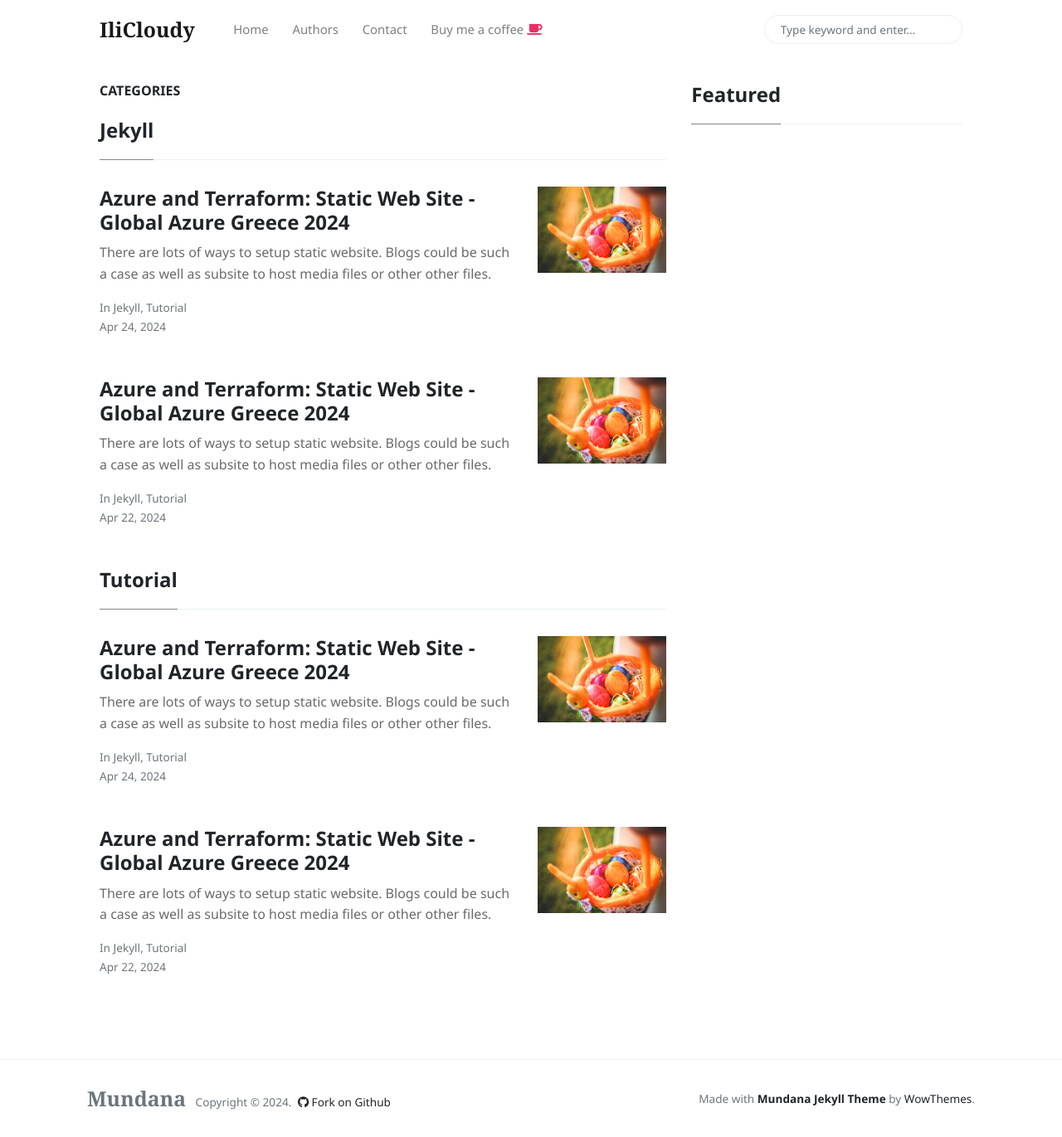
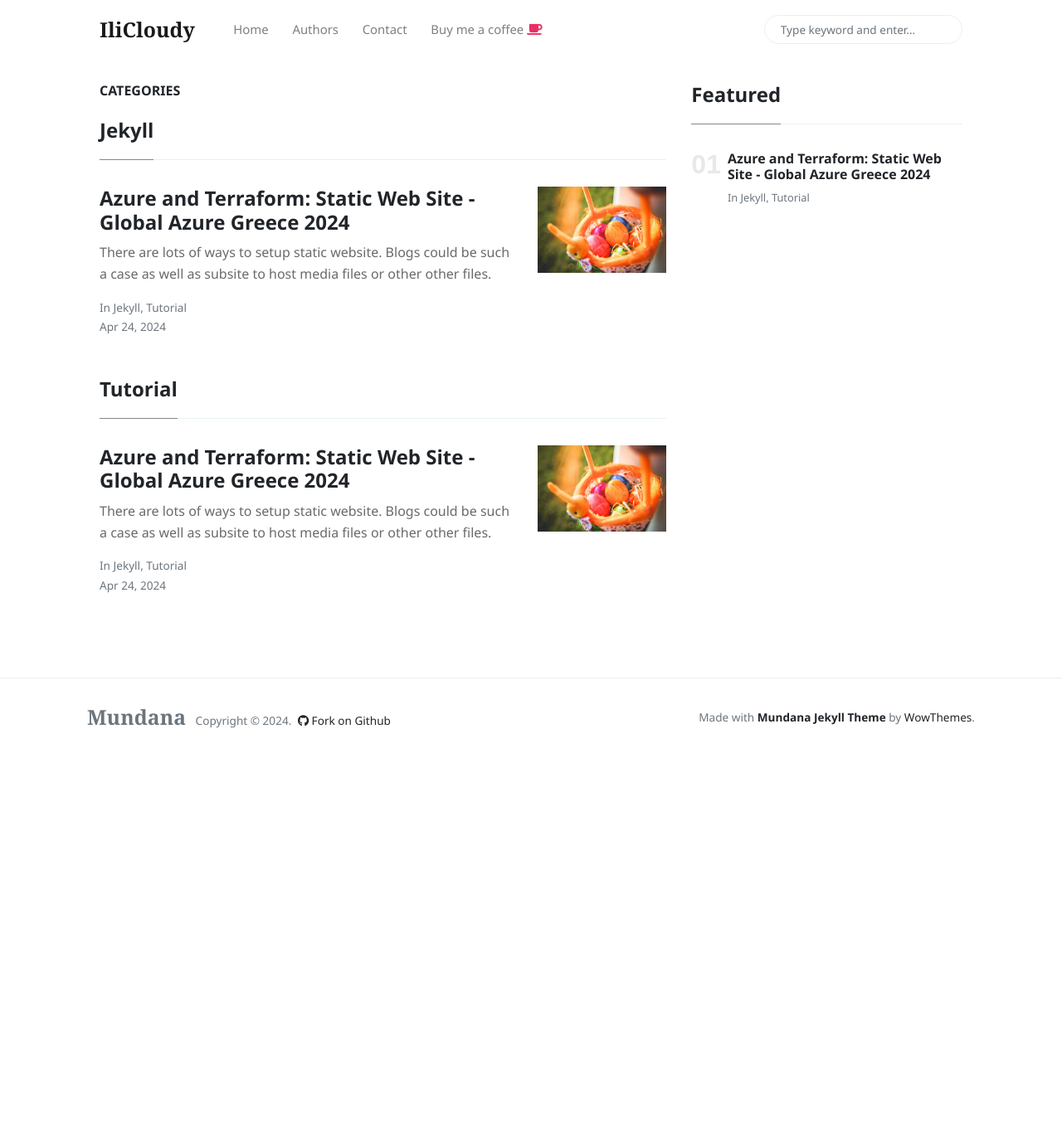
Before and after one commit to ilicloudy/ilicloudy.github.io, a Jekyll site: the page built from _pages/categories.html, in a window 1280 px wide and 1371 px high. Shown: the whole window at 83% size. Built offline with Jekyll 4.4.1, drawn with Linux system fonts in a browser that asks for light colours; nearby versions of some CDN libraries.

Commit message:
jekbuild3

````diff
--- a/_posts/2024-04-22-education.md
+++ /dev/null
@@ -1,44 +0,0 @@
----
-layout: post
-title:  "Azure and Terraform: Static Web Site - Global Azure Greece 2024"
-categories: [ Jekyll, tutorial ]
-image: assets/images/3.jpg
----
-There are lots of ways to setup static website. Blogs could be such a case as well as subsite to host media files or other other files.
-
-
-## Special formatting
-
-As well as bold and italics, you can also use some other special formatting in Markdown when the need arises, for example:
-
-+ ~~strike through~~
-+ ==highlight==
-+ \*escaped characters\*
-
-
-## Writing code blocks
-
-There are two types of code elements which can be inserted in Markdown, the first is inline, and the other is block. Inline code is formatted by wrapping any word or words in back-ticks, `like this`. Larger snippets of code can be displayed across multiple lines using triple back ticks:
-
-```
-.my-link {
-    text-decoration: underline;
-}
-```
-
-If you want to get really fancy, you can even add syntax highlighting using Rouge.
-
-
-![walking]({{ site.baseurl }}/assets/images/8.jpg)
-
-## Reference lists
-
-The quick brown jumped over the lazy.
-
-Another way to insert links in markdown is using reference lists. You might want to use this style of linking to cite reference material in a Wikipedia-style. All of the links are listed at the end of the document, so you can maintain full separation between content and its source or reference.
-
-## Full HTML
-
-Perhaps the best part of Markdown is that you're never limited to just Markdown. You can write HTML directly in the Markdown editor and it will just work as HTML usually does. No limits! Here's a standard YouTube embed code as an example:
-
-<p><iframe style="width:100%;" height="315" src="https://www.youtube.com/embed/Cniqsc9QfDo?rel=0&amp;showinfo=0" frameborder="0" allowfullscreen></iframe></p>
````
Also changed, not shown: _posts/2024-04-24-azterraga.md (+1 -0 lines), 2 other files.
